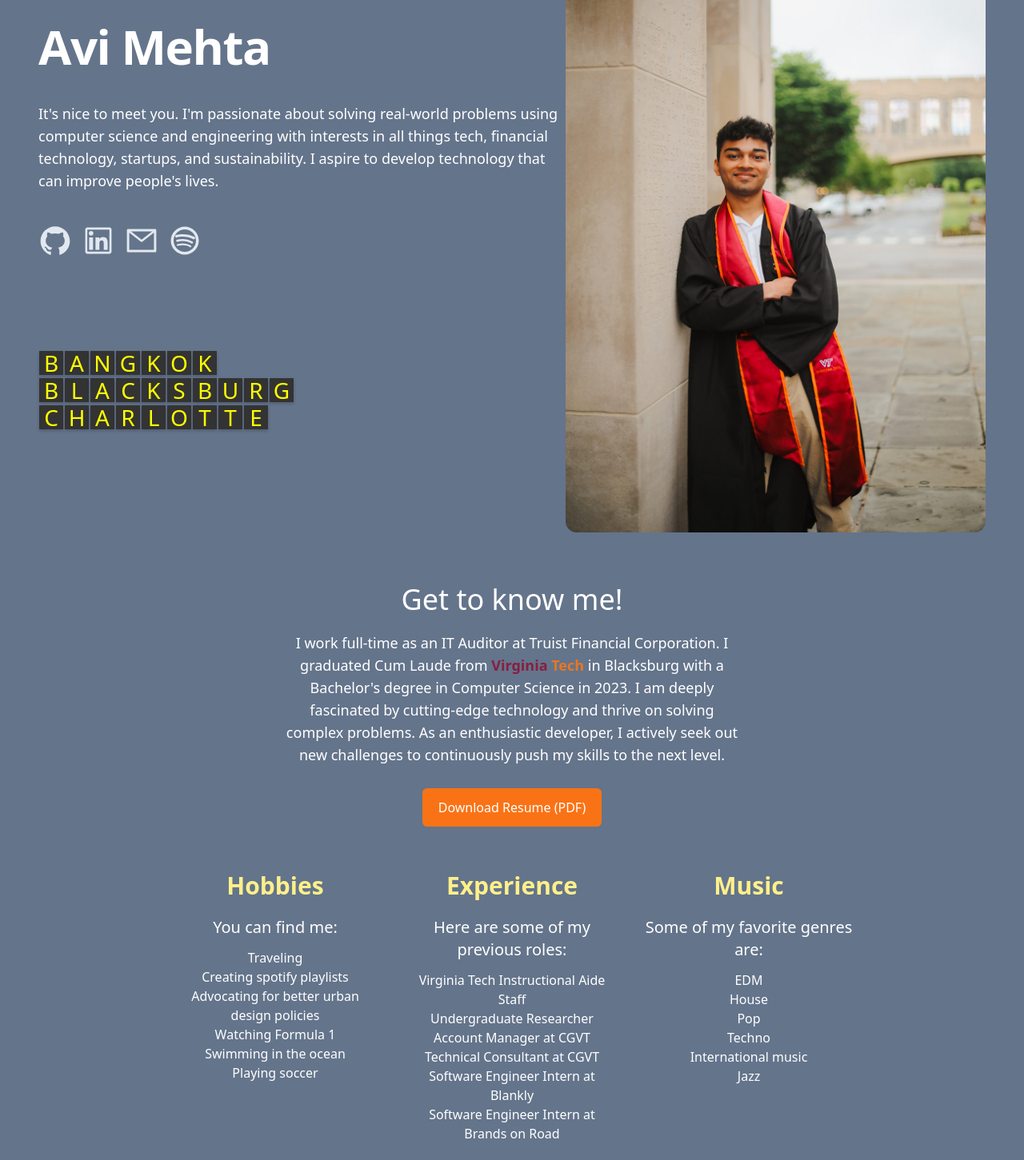
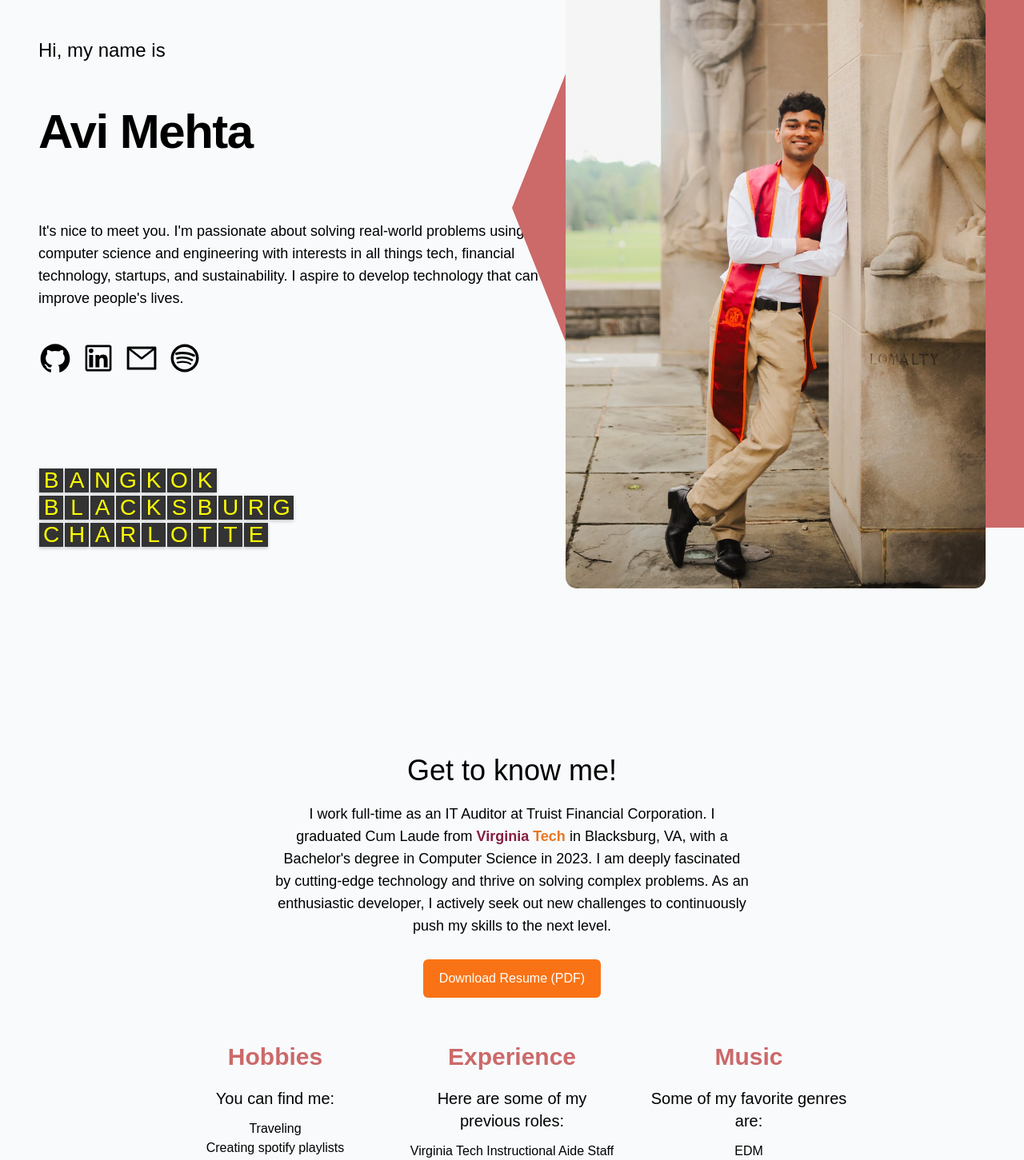
Before and after one commit to mehta-avi/avimehta.netlify.app, a React (Create React App) app: page / in a window 1280 px wide. Shown: the part 140-1591 px from the top of the page at 80% size. Built offline with nearby package versions, Linux system fonts and the light colour scheme.

Commit message:
overhauled UI

```diff
--- a/src/About.js
+++ b/src/About.js
@@ -7,19 +7,30 @@
 
 
 const About = () => {
+  const red_poly_style = {
+    backgroundColor: '#cc6969',
+    clipPath: 'polygon(100% 0, 100% 51%, 100% 100%, 25% 100%, 0 50%, 25% 0)',
+    position: 'absolute',
+    right: 0,
+    top: 0,
+    width: '50%', // Set the desired width of the hexagonal shape
+    height: '100%', // Set the desired height of the hexagonal shape
+  };
+
   return (
-    <div className="bg-slate-500 text-white py-14 px-12">
-      <div className="max-w-screen-2xl	">
-        <div className="flex">
-          <div className="flex-1">
-            <p className='text-white py-10 text-2xl first-letter:font-publica-ultralight text-left'> Hi, my name is</p>
-            <h2 className="text-4xl font-bold tracking-tight text-white sm:text-6xl text-left">Avi Mehta</h2>
+    <div className="bg-slate-50 text-white py-14 px-12">
+      <div className='i flex justify-between items-center'>
+        <div className="i-left">
+          <div className="max-w-4xl mt-20">
+            {/* font-publica-ultralight    */}
+            <h2 className="text-black pb-14 text-left text-2xl font-sans">Hi, my name is</h2>
+            <h2 className="text-4xl font-bold tracking-tight pb-10 text-black sm:text-6xl text-left">Avi Mehta</h2>
             <div className="max-w-2xl">
-              <p className="mt-10 pb-10 text-lg text-left">
+              <p className="text-black mt-10 pb-10 text-lg text-left">
                   It's nice to meet you. I'm passionate about solving real-world problems using computer science and engineering with interests in all things tech, financial technology, startups, and sustainability. I aspire to develop technology that can improve people's lives.
               </p>
             </div>
-            <div className='flex space-x-3 text-slate-200 transition-all ease-in-out pb-5'>
+            <div className='flex max-w-xs space-x-3 text-black pb-5'>
               <a href="https://github.com/mehta-avi" target="_blank" rel="noreferrer">
               <AiOutlineGithub size={42}/>
               </a>
@@ -33,38 +44,40 @@
               <RiSpotifyLine size={42}/>
               </a>
             </div>
-
+            <div className='i-left-minibg'>
               <CityFlipBoard />
+            </div>
 
           </div>
-
-          <div className="flex justify-end">
-            <img src="pylons_pic.jpg" alt="Portrait at the Pylons" style={{ width: '525px', height: '750px', borderRadius: '14px' }}   />
+        </div>
+        <div className='i-right'>
+          <div className='i-right-bg'style={red_poly_style}></div>
+          <img src="pylons_pic.jpg" alt="Portrait" style={{width:'535px', height:'820px', position: 'relative', zIndex: 1, borderRadius:'14px'}}/>
         </div>
       </div>
 
-      </div>
-
-      <div className='w-full'>
-        <h2 className='text-4xl text-center pt-16'> Get to know me! </h2>
-          <p className="text-lg text-center py-5 mx-auto max-w-xl">
+      <div className='w-full mt-20 justify-center'>
+        <div className='w-6/12 mx-auto'>
+          <h2 className='text-black text-4xl text-center pt-32'> Get to know me! </h2>
+            <p className="text-black text-lg text-center py-5 mx-auto">
               I work full-time as an IT Auditor at Truist Financial Corporation. I graduated Cum Laude from&nbsp;
               <a href="https://www.vt.edu/" target="_blank" rel="noreferrer" className="font-semibold">
                 <span style={{ color: "#861F41" }}>Virginia</span>
                 <span style={{ color: "#E87722" }}> Tech</span>
               </a>{" "}
-                in Blacksburg with a Bachelor's degree in Computer Science in 2023. I am deeply fascinated by cutting-edge technology and thrive on solving complex problems. As an enthusiastic developer, I actively seek out new challenges to continuously push my skills to the next level.
+                  in Blacksburg, VA, with a Bachelor's degree in Computer Science in 2023. I am deeply fascinated by cutting-edge technology and thrive on solving complex problems. As an enthusiastic developer, I actively seek out new challenges to continuously push my skills to the next level.
             </p>
               <div className='pt-2'>
               <button onClick={() => window.open("AviMehtaResume.pdf", "_blank")} className="bg-orange-500 text-white py-3 px-5 rounded-md hover:bg-orange-600">
                 Download Resume (PDF)
               </button>
             </div>
+        </div>
           <div className="flex justify-center mt-10">
-            <div className="w-1/4 bg-slate-500 p-4">
-            <h1 className="text-3xl font-bold pb-5 text-yellow-200">Hobbies</h1>
-            <p className="text-xl pb-3 font-sans">You can find me:</p>
-              <ul>
+            <div className="w-1/4 p-4">
+            <h1 className="text-3xl font-bold pb-5 text-[#cc6969]">Hobbies</h1>
+            <p className="text-black text-xl pb-3 font-sans">You can find me:</p>
+              <ul className="text-black">
                 <li>Traveling</li>
                 <li>Creating spotify playlists</li>
                 <li>Advocating for better urban design policies</li>
@@ -73,22 +86,22 @@
                 <li>Playing soccer</li>
               </ul>
             </div>
-            <div className="w-1/4 bg-slate-500 p-4">
-              <h1 className="text-3xl font-bold text-yellow-200 pb-5">Experience</h1>
-              <p className="text-xl pb-3">Here are some of my previous roles:</p>
-              <ul>
+            <div className="w-1/4 p-4">
+              <h1 className="text-3xl font-bold text-[#cc6969] pb-5">Experience</h1>
+              <p className="text-black text-xl pb-3">Here are some of my previous roles:</p>
+              <ul className="text-black">
                 <li>Virginia Tech Instructional Aide Staff</li>
                 <li>Undergraduate Researcher</li>
                 <li>Account Manager at CGVT</li>
-                <li>Technical Consultant at CGVT</li>
-                <li>Software Engineer Intern at Blankly</li>
+                <li>Technology Consultant at CGVT</li>
+                <li>Software Engineer Intern at Blankly Finance</li>
                 <li>Software Engineer Intern at Brands on Road</li>
               </ul>
             </div>
-            <div className="w-1/4 bg-slate-500 p-4">
-              <h2 className='text-3xl font-bold text-yellow-200 pb-5'>Music</h2>
-              <p className='text-xl pb-3'>Some of my favorite genres are:</p>
-              <ul>
+            <div className="w-1/4 p-4">
+              <h2 className='text-3xl font-bold text-[#cc6969] pb-5'>Music</h2>
+              <p className='text-black text-xl pb-3'>Some of my favorite genres are:</p>
+              <ul className="text-black">
                 <li>EDM</li>
                 <li>House</li>
                 <li>Pop</li>
--- a/src/Header.js
+++ b/src/Header.js
@@ -1,7 +1,6 @@
 // Header.js
 import React from 'react';
 import About from './About'
-// import Emoji from 'react-emoji-render';
 
 
 const Header = () => {
--- a/src/Projects.js
+++ b/src/Projects.js
@@ -10,7 +10,7 @@
         },
         {
           title: 'ChefMeUp',
-          short_description: "A cross-platform app aimed to tackle food-insecurity by finding affordable groceries and recipes based on the user's zip code",
+          short_description: "A mobile app which tackles food-insecurity by finding affordable groceries and recipes based on the user's zip code",
           imageUrl: 'logos/ChefMeUp.jpg',
           projectURL: 'https://github.com/Aeonss/ChefMeUp',
         },
@@ -45,7 +45,7 @@
       ];
 
     return (
-        <div className="bg-slate-500 text-white ">
+        <div className="bg-slate-50 text-black ">
             <div className='items-start'>
                 <h2 className='text-4xl pt-1'> Projects </h2>
                 <div className="max-w-6xl mx-auto py-8 grid grid-cols-1 gap-4 sm:grid-cols-2 lg:grid-cols-4">
--- a/tailwind.config.js
+++ b/tailwind.config.js
@@ -4,11 +4,11 @@
     "./src/**/*.{js,jsx,ts,tsx}",
   ],
   theme: {
-    extend: {
-      // fontFamily: {
-      //   'sans': ['Publica Sans Ultra Light', 'Helvetica', 'Clearview', 'sans-serif'],
-      // },
-    },
+    fontFamily: {
+      'sans': ['sans-serif', 'system-ui', 'poppins'],
+      'serif': ['Cambria', 'serif' , 'Georgia'],
+      'mono': ['Menlo', 'Monaco', 'Consolas', 'SFMono-Regular'],
+    }
   },
   plugins: [],
 }
```
Also changed, not shown: src/CityFlipBoard.js (+11 -0 lines), public/index.html (line endings or trailing spaces), public/pylons_pic.jpg. Lines whose indentation alone changed are shown as unchanged.
